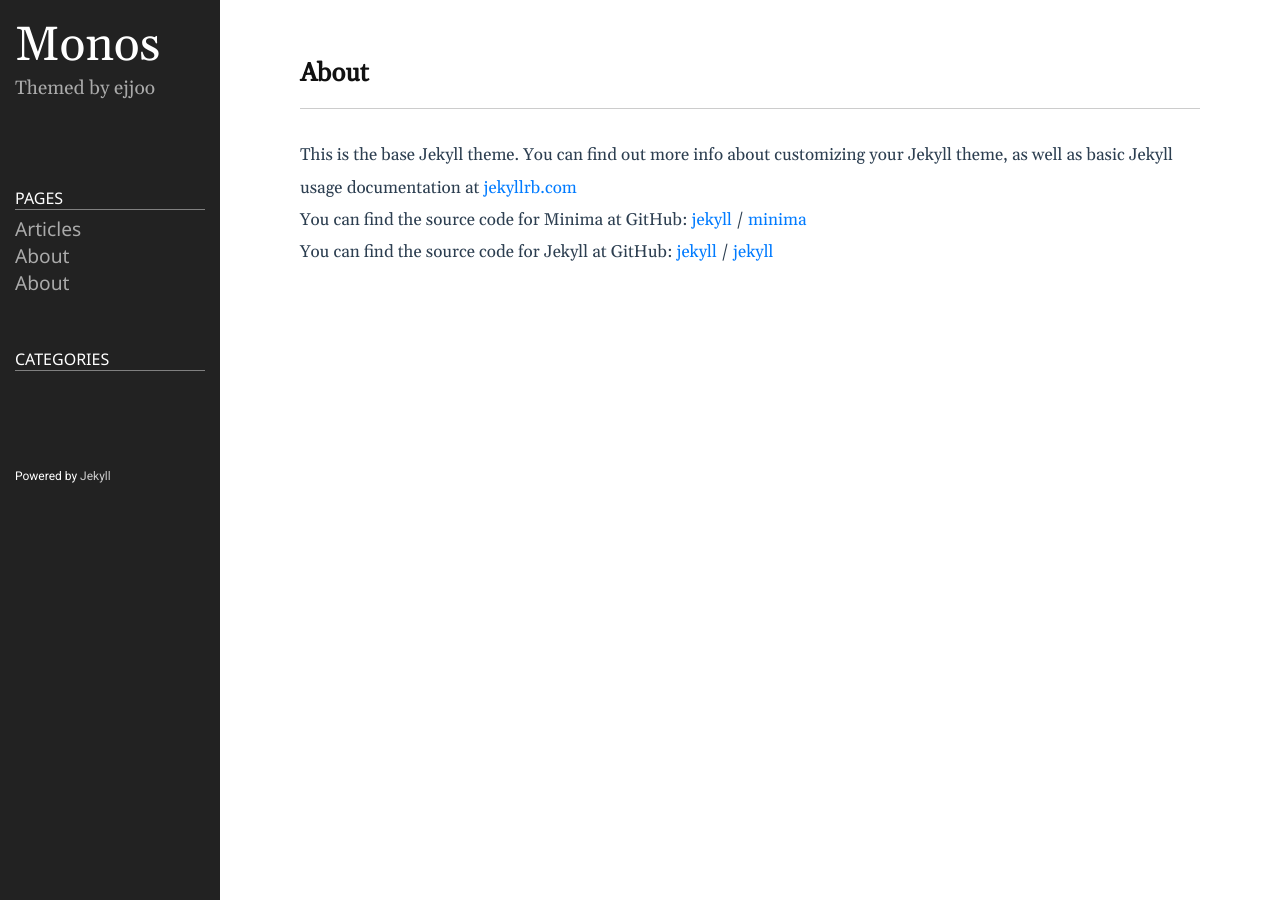
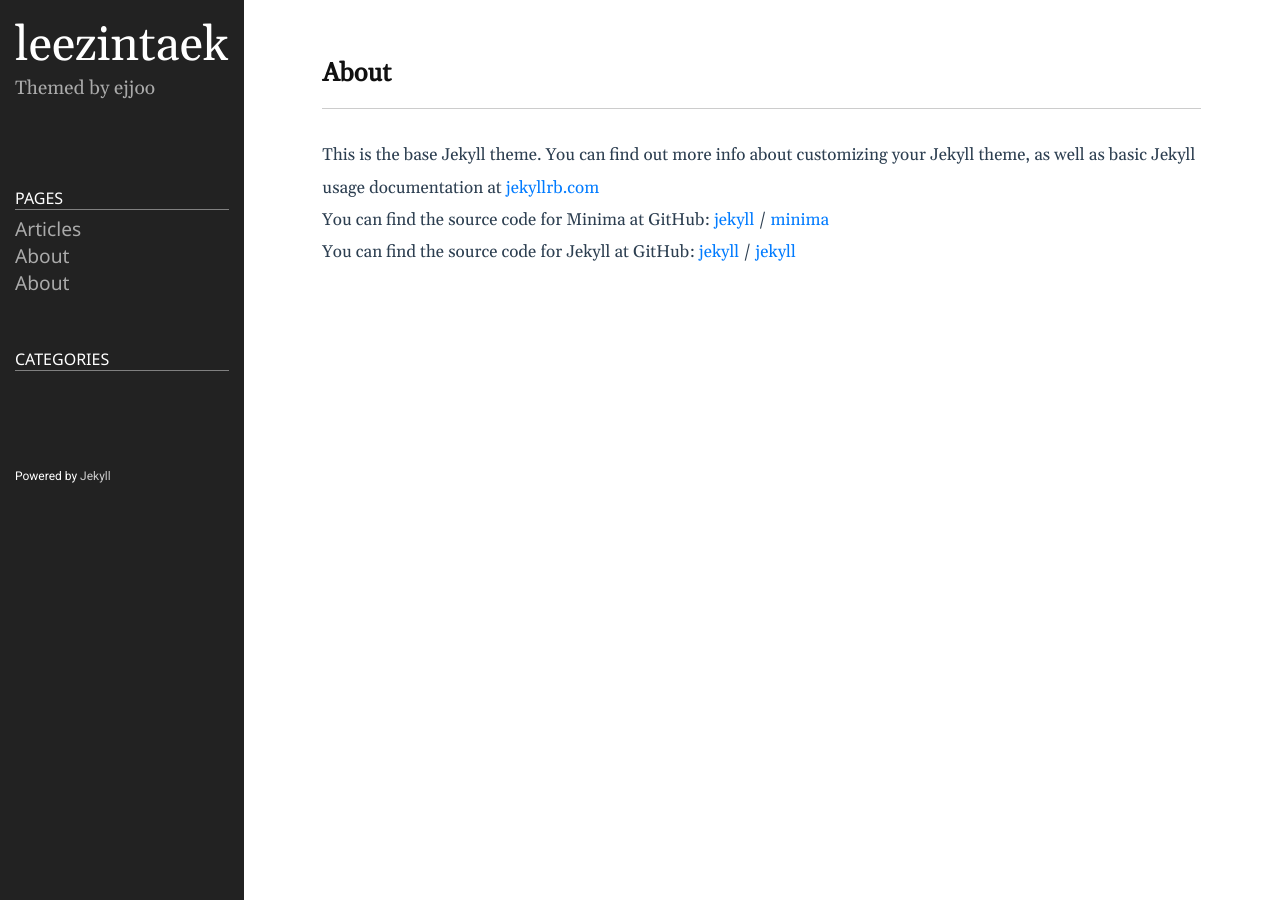
Before and after one commit to leezintaek/leezintaek.github.io, a Jekyll site: the page built from about.markdown, in a window 1280 px wide. Built offline with Jekyll 4.4.1, drawn with Linux system fonts in a browser that asks for light colours.

Commit message:
이름 작성

```diff
--- a/_config.yml
+++ b/_config.yml
@@ -18,7 +18,7 @@
 # You can create any custom variable you would like, and they will be accessible
 # in the templates via {{ site.myvariable }}.
 
-title: Monos
+title: leezintaek
 email: ejjoo7994@gmail.com
 description: >- # this means to ignore newlines until "baseurl:"
   Themed by ejjoo
```
